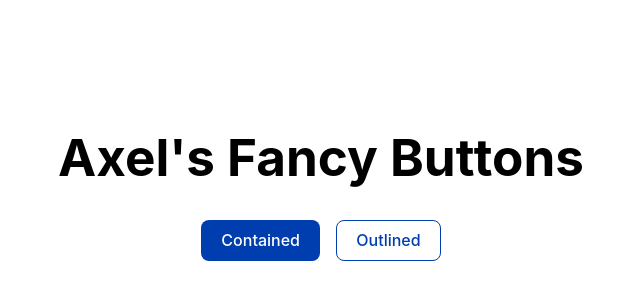
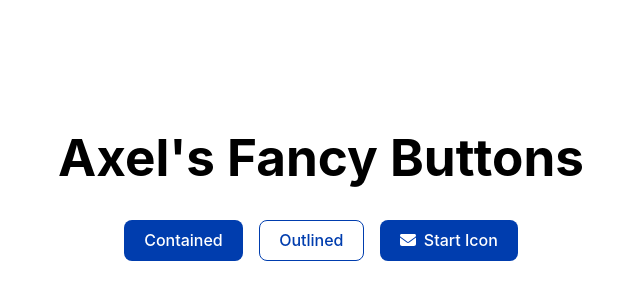
Before and after one commit to axelfriberg/react-buttons, a React (Vite) app: page / in a window 1280 px wide. Shown: the part 222-522 px from the top of the page, without its empty margins (319-959 px from the left). Built offline with nearby package versions, Linux system fonts and the light colour scheme.

Commit message:
Add startIcon to button

```diff
--- a/src/App.tsx
+++ b/src/App.tsx
@@ -1,5 +1,7 @@
 import "./App.css";
 import { Button } from "./Button";
+import { FontAwesomeIcon } from "@fortawesome/react-fontawesome";
+import { faEnvelope } from "@fortawesome/free-solid-svg-icons";
 
 function App() {
   return (
@@ -8,6 +10,9 @@ function App() {
       <div className="button-container">
         <Button>Contained</Button>
         <Button variant="outlined">Outlined</Button>
+        <Button startIcon={<FontAwesomeIcon icon={faEnvelope} />}>
+          Start Icon
+        </Button>
       </div>
     </div>
   );
--- a/src/Button.module.css
+++ b/src/Button.module.css
@@ -1,4 +1,4 @@
-.contained {
+.button {
   border-radius: 8px;
   border: 1px solid transparent;
   padding: 0.6em 1.2em;
@@ -8,6 +8,11 @@
   color: #fff;
   background-color: #003dae;
   cursor: pointer;
+}
+
+.contained {
+  color: #fff;
+  background-color: #003dae;
 }
 
 .contained:hover {
@@ -21,15 +26,9 @@
 }
 
 .outlined {
-  border-radius: 8px;
   border: 1px solid #003dae;
-  padding: 0.6em 1.2em;
-  font-size: 1em;
-  font-weight: 500;
-  font-family: inherit;
   color: #003dae;
   background-color: transparent;
-  cursor: pointer;
 }
 
 .outlined:hover {
@@ -42,3 +41,7 @@
   outline: 2px dashed #000;
   background-color: rgba(0, 61, 174, 0.1);
 }
+
+.start-icon {
+  margin-right: 8px;
+}
--- a/src/Button.tsx
+++ b/src/Button.tsx
@@ -5,13 +5,19 @@ type ButtonVariant = "contained" | "outlined";
 
 interface ButtonProps extends React.ButtonHTMLAttributes<HTMLButtonElement> {
   variant?: ButtonVariant;
+  startIcon?: React.ReactNode;
 }
 
 export function Button(props: ButtonProps) {
-  const { children, variant = "contained", ...otherProps } = props;
+  const { children, variant = "contained", startIcon, ...otherProps } = props;
 
   return (
-    <button type="button" className={classes[variant]} {...otherProps}>
+    <button
+      type="button"
+      className={[classes.button, classes[variant]].join(" ")}
+      {...otherProps}
+    >
+      {startIcon && <span className={classes["start-icon"]}>{startIcon}</span>}
       {children}
     </button>
   );
```
